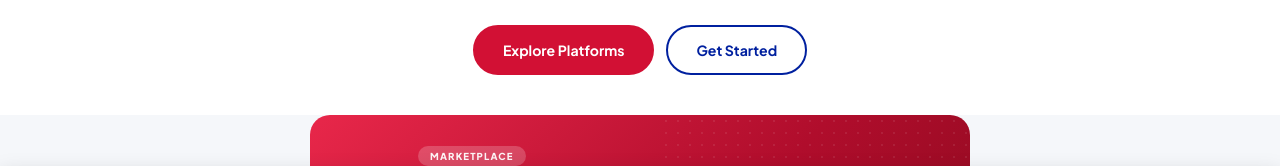
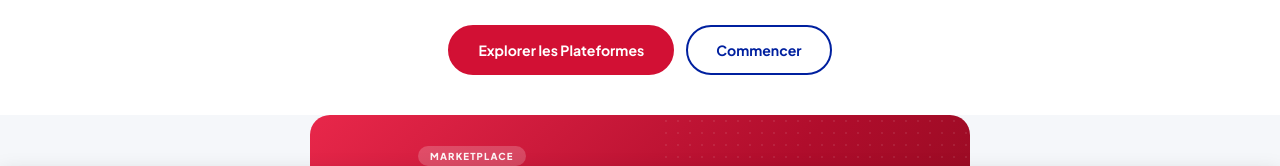
Before and after one commit to anirudhatalmale6-alt/haitibiznis, a plain HTML site: page index.html in a window 1280 px wide. Shown: the part 558-724 px from the top of the page. Drawn offline with Linux system fonts and the light colour scheme.

Commit message:
Add translations for hero buttons (Explore Platforms, Get Started)

```diff
--- a/index.html
+++ b/index.html
@@ -416,8 +416,8 @@ footer{padding:48px 20px 28px;background:var(--dark);color:var(--white)}
   <h1 data-i18n="hero_title">One platform. Four powerful<br>engines for <span class="red">Haiti's growth.</span></h1>
   <p class="hero-sub" data-i18n="hero_sub">Buy, move, grow, and shine through the HaitiBiznis ecosystem.</p>
   <div class="hero-actions">
-    <a href="#platforms" class="btn btn-red">Explore Platforms</a>
-    <a href="https://myplopplop.com" class="btn btn-outline">Get Started</a>
+    <a href="#platforms" class="btn btn-red" data-i18n="hero_explore">Explore Platforms</a>
+    <a href="https://myplopplop.com" class="btn btn-outline" data-i18n="hero_start">Get Started</a>
   </div>
 </section>
 
@@ -711,6 +711,7 @@ const translations={
   en:{
     hero_title:'One platform. Four powerful<br>engines for <span class="red">Haiti\'s growth.</span>',
     hero_sub:'Buy, move, grow, and shine through the HaitiBiznis ecosystem.',
+    hero_explore:'Explore Platforms',hero_start:'Get Started',
     nav_home:'Home',nav_platforms:'Platforms',nav_opportunities:'Opportunities',nav_about:'About',nav_contact:'Contact',
     nav_explore:'Explore the Ecosystem',
     plop_desc:'Shop, order, and get delivery from local businesses. Diaspora can also buy for family in Haiti.',
@@ -754,6 +755,7 @@ const translations={
   fr:{
     hero_title:'Une plateforme. Quatre moteurs<br>puissants pour <span class="red">la croissance d\'Ha\u00efti.</span>',
     hero_sub:'Achetez, d\u00e9placez-vous, grandissez et brillez avec l\'\u00e9cosyst\u00e8me HaitiBiznis.',
+    hero_explore:'Explorer les Plateformes',hero_start:'Commencer',
     nav_home:'Accueil',nav_platforms:'Plateformes',nav_opportunities:'Opportunit\u00e9s',nav_about:'\u00c0 propos',nav_contact:'Contact',
     nav_explore:'Explorer l\'\u00c9cosyst\u00e8me',
     plop_desc:'Achetez, commandez et recevez des livraisons de commerces locaux. La diaspora peut aussi acheter pour la famille en Ha\u00efti.',
@@ -797,6 +799,7 @@ const translations={
   ht:{
     hero_title:'Yon platf\u00f2m. Kat mot\u00e8<br>pwisan pou <span class="red">kwasans Ayiti.</span>',
     hero_sub:'Achte, deplase, grandi epi briye ak ekosist\u00e8m HaitiBiznis la.',
+    hero_explore:'Eksplore Platfòm yo',hero_start:'Komanse',
     nav_home:'Akèy',nav_platforms:'Platfòm',nav_opportunities:'Opòtinite',nav_about:'Sou Nou',nav_contact:'Kontak',
     nav_explore:'Eksplore Ekosist\u00e8m nan',
     plop_desc:'Achte, k\u00f2mande epi resevwa livrezon nan men biznis lokal yo. Dyaspora kapab achte pou fanmi an Ayiti tou.',
@@ -840,6 +843,7 @@ const translations={
   es:{
     hero_title:'Una plataforma. Cuatro motores<br>poderosos para <span class="red">el crecimiento de Hait\u00ed.</span>',
     hero_sub:'Compra, mu\u00e9vete, crece y brilla con el ecosistema HaitiBiznis.',
+    hero_explore:'Explorar Plataformas',hero_start:'Comenzar',
     nav_home:'Inicio',nav_platforms:'Plataformas',nav_opportunities:'Oportunidades',nav_about:'Acerca de',nav_contact:'Contacto',
     nav_explore:'Explorar el Ecosistema',
     plop_desc:'Compra, ordena y recibe entregas de negocios locales. La di\u00e1spora tambi\u00e9n puede comprar para su familia en Hait\u00ed.',
```
